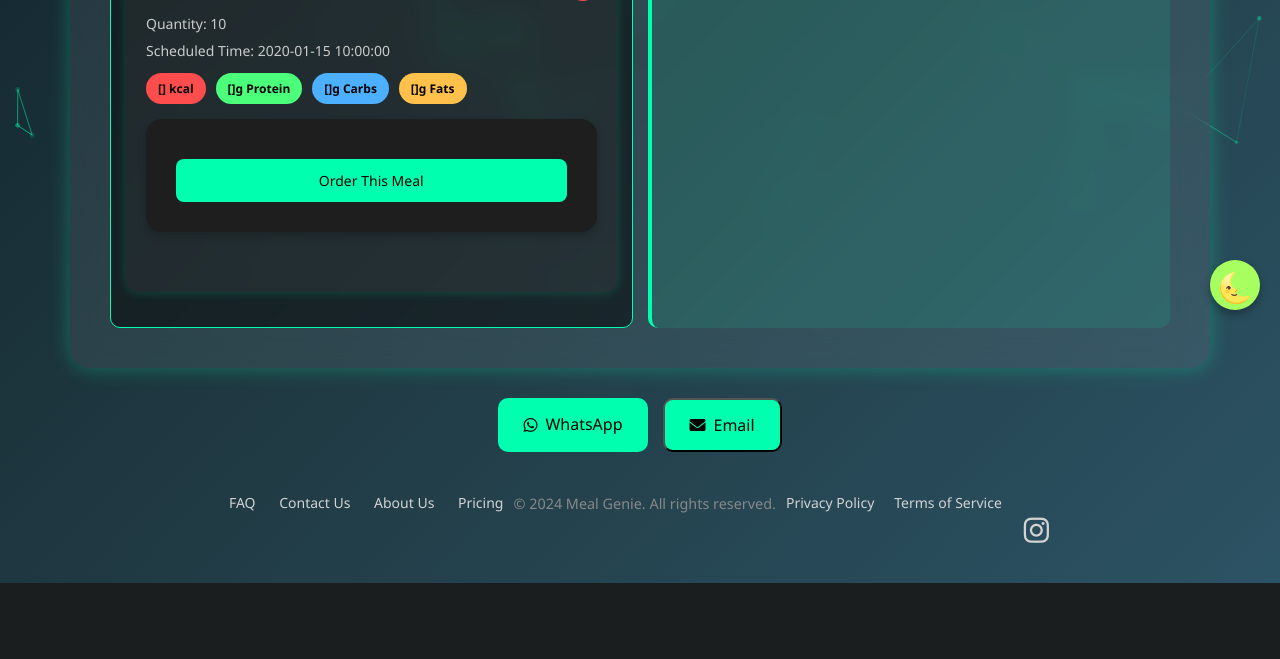
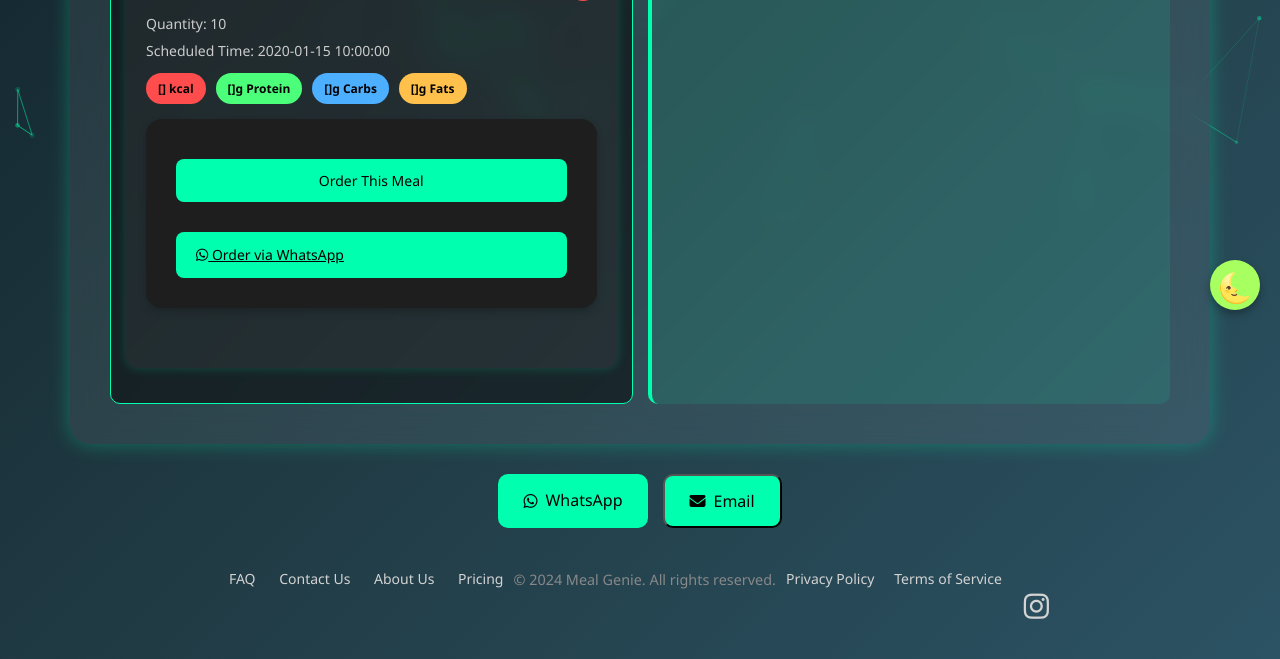
Before and after one commit to jiyad-shaikh/meal-genie, a Flask app: template templates/result.html in a window 1280 px wide. Shown: the part 470-1129 px from the top of the page. Before the commit the page ends 1053 px from the top, so only its background shows below. Run offline with Flask 3, Linux system fonts and the light colour scheme; the template is opened without the code that fills it: most values are stand-ins (such as "Sample title", 1, 10 or a date in 2020); some libraries are stand-ins or nearby versions.

Commit message:
added whatsapp integration order button

```diff
--- a/templates/meal_section.html
+++ b/templates/meal_section.html
@@ -1,6 +1,7 @@
 <!DOCTYPE html>
 <html lang="en">
 <head>
+  <link rel="stylesheet" href="https://cdnjs.cloudflare.com/ajax/libs/font-awesome/6.4.0/css/all.min.css">
     <script async src="https://pagead2.googlesyndication.com/pagead/js/adsbygoogle.js?client=ca-pub-4213903728229123"
         crossorigin="anonymous"></script>
     <meta name="google-adsense-account" content="ca-pub-4213903728229123">
@@ -44,6 +45,13 @@
         <input type="hidden" name="fats" value="{{ meal.fats }}">
 
         <button type="submit" class="order-btn">Order This Meal</button>
+        <a
+    href="https://wa.me/917045475886?text=Hello%2C%20I%20would%20like%20to%20order%3A%0A%0AMeal%20Time%3A%20{{ meal_time_passed }}%0AItem%3A%20{{ meal.item }}%0AQuantity%3A%20{{ meal.quantity }}%0ATime%3A%20{{ meal.time if meal.time is defined else 'N%2FA' }}%0ACalories%3A%20{{ meal.calories }}%20kcal%0AProtein%3A%20{{ meal.protein }}g%20%7C%20Carbs%3A%20{{ meal.carbs }}g%20%7C%20Fats%3A%20{{ meal.fats }}g"
+    target="_blank"
+    class="order-btn">
+    <i class="fab fa-whatsapp"></i>
+    Order via WhatsApp
+</a>
     </form>
 </div>
 </body>
```
